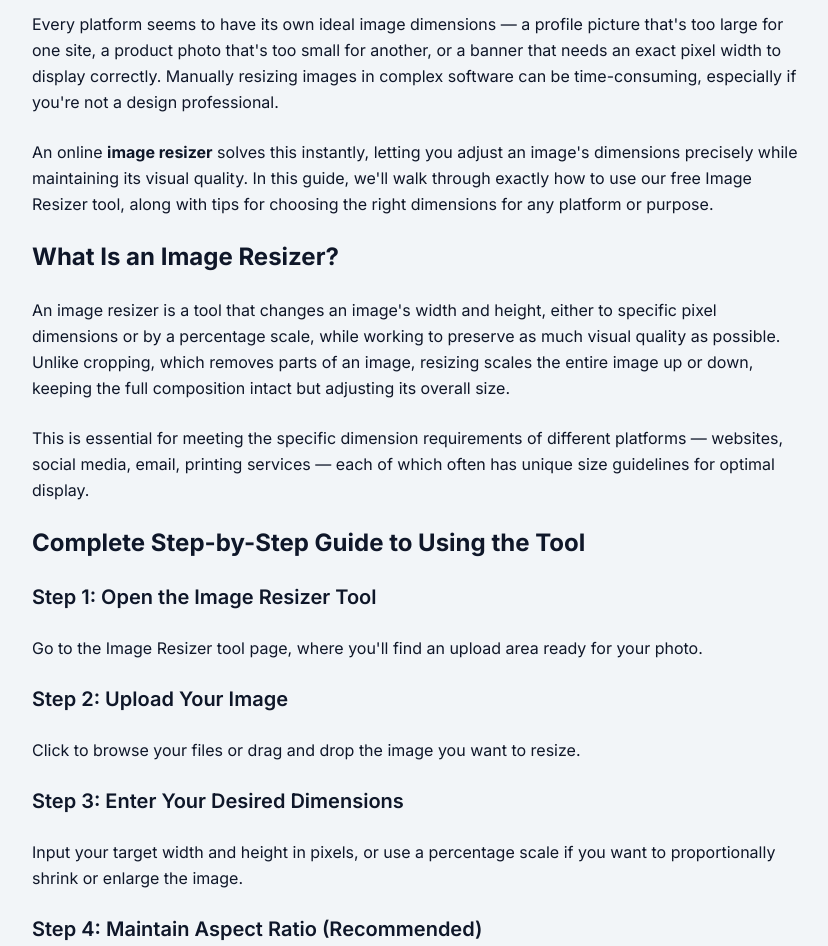
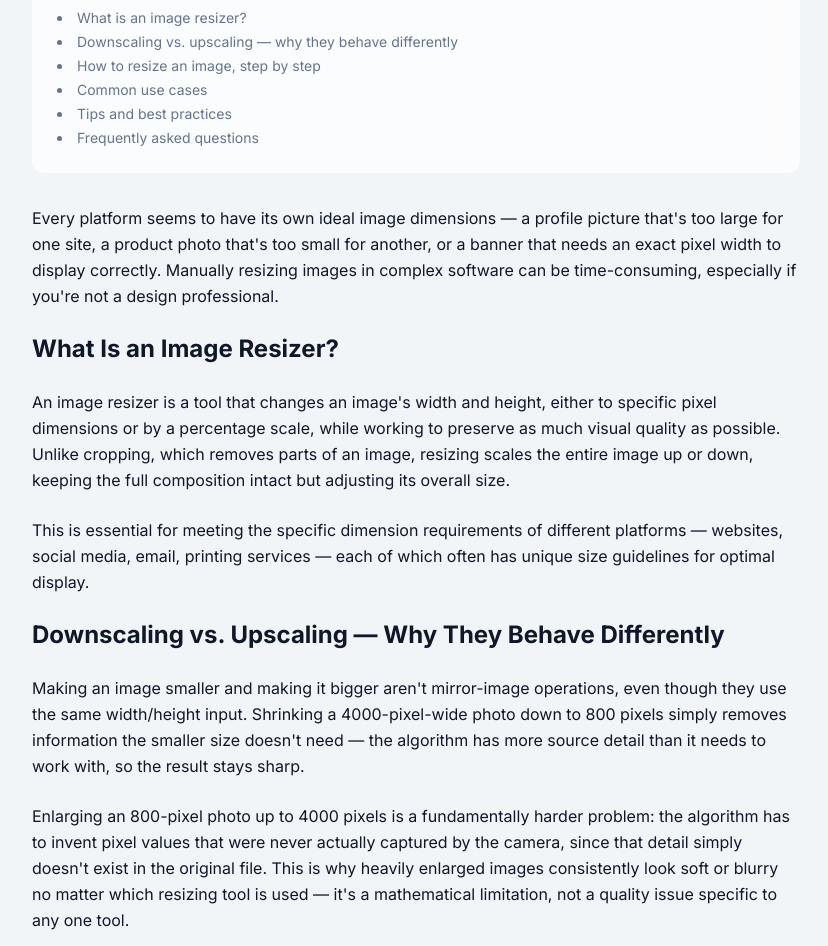
Before and after one commit to surajkumar122024-star/ok01, a Next.js app: page /blog/image-resizer-complete-guide in a window 1280 px wide. Shown: the part 526-1472 px from the top of the page, without its empty margins (224-1052 px from the left). Built offline with nearby package versions, Linux system fonts and the light colour scheme.

Commit message:
Fix image-resizer article: remove false preset/percentage-scaling claims, clarify output is always JPG (transparency lost from PNG input), fix breadcrumb, add TOC and downscale-vs-upscale explanation

```diff
--- a/src/app/blog/image-resizer-complete-guide/page.tsx
+++ b/src/app/blog/image-resizer-complete-guide/page.tsx
@@ -15,7 +15,7 @@ export default function ImageResizerCompleteGuideArticle() {
         {/* Header */}
         <div className="space-y-4">
           <div className="flex items-center gap-2 text-sm text-muted-foreground">
-            <span>Blog</span>
+            <Link href="/blog" className="hover:text-foreground">Blog</Link>
             <span>→</span>
             <span>Image Tools</span>
           </div>
@@ -36,27 +36,57 @@ export default function ImageResizerCompleteGuideArticle() {
 
         <hr className="border-border" />
 
+        {/* Table of Contents */}
+        <nav className="glass rounded-xl border p-6 space-y-2 text-sm">
+          <p className="font-semibold mb-2">In this guide</p>
+          <ul className="space-y-1 list-disc list-inside text-muted-foreground">
+            <li><a href="#what-is" className="hover:text-primary">What is an image resizer?</a></li>
+            <li><a href="#downscale-upscale" className="hover:text-primary">Downscaling vs. upscaling — why they behave differently</a></li>
+            <li><a href="#how-to" className="hover:text-primary">How to resize an image, step by step</a></li>
+            <li><a href="#use-cases" className="hover:text-primary">Common use cases</a></li>
+            <li><a href="#tips" className="hover:text-primary">Tips and best practices</a></li>
+            <li><a href="#faq" className="hover:text-primary">Frequently asked questions</a></li>
+          </ul>
+        </nav>
+
         {/* Content */}
         <div className="prose prose-neutral dark:prose-invert max-w-none space-y-6 text-base leading-relaxed">
 
-          <h2 className="text-2xl font-bold mt-8">Introduction</h2>
+          <p>
+            Every platform seems to have its own ideal image dimensions — a profile picture that's too
+            large for one site, a product photo that's too small for another, or a banner that needs an
+            exact pixel width to display correctly. Manually resizing images in complex software can be
+            time-consuming, especially if you're not a design professional.
+          </p>
 
-          <p>Every platform seems to have its own ideal image dimensions — a profile picture that's too large for one site, a product photo that's too small for another, or a banner that needs an exact pixel width to display correctly. Manually resizing images in complex software can be time-consuming, especially if you're not a design professional.</p>
-          <p>An online <strong>image resizer</strong> solves this instantly, letting you adjust an image's dimensions precisely while maintaining its visual quality. In this guide, we'll walk through exactly how to use our free Image Resizer tool, along with tips for choosing the right dimensions for any platform or purpose.</p>
-
-          <h2 className="text-2xl font-bold mt-8">What Is an Image Resizer?</h2>
+          <h2 id="what-is" className="text-2xl font-bold mt-8">What Is an Image Resizer?</h2>
 
           <p>An image resizer is a tool that changes an image's width and height, either to specific pixel dimensions or by a percentage scale, while working to preserve as much visual quality as possible. Unlike cropping, which removes parts of an image, resizing scales the entire image up or down, keeping the full composition intact but adjusting its overall size.</p>
           <p>This is essential for meeting the specific dimension requirements of different platforms — websites, social media, email, printing services — each of which often has unique size guidelines for optimal display.</p>
 
-          <h2 className="text-2xl font-bold mt-8">Complete Step-by-Step Guide to Using the Tool</h2>
+          <h2 id="downscale-upscale" className="text-2xl font-bold mt-8">Downscaling vs. Upscaling — Why They Behave Differently</h2>
+          <p>
+            Making an image smaller and making it bigger aren't mirror-image operations, even though
+            they use the same width/height input. Shrinking a 4000-pixel-wide photo down to 800 pixels
+            simply removes information the smaller size doesn't need — the algorithm has more source
+            detail than it needs to work with, so the result stays sharp.
+          </p>
+          <p>
+            Enlarging an 800-pixel photo up to 4000 pixels is a fundamentally harder problem: the
+            algorithm has to invent pixel values that were never actually captured by the camera, since
+            that detail simply doesn't exist in the original file. This is why heavily enlarged images
+            consistently look soft or blurry no matter which resizing tool is used — it's a mathematical
+            limitation, not a quality issue specific to any one tool.
+          </p>
+
+          <h2 id="how-to" className="text-2xl font-bold mt-8">Complete Step-by-Step Guide to Using the Tool</h2>
 
           <h3 className="text-xl font-semibold mt-6">Step 1: Open the Image Resizer Tool</h3>
           <p>Go to the Image Resizer tool page, where you'll find an upload area ready for your photo.</p>
           <h3 className="text-xl font-semibold mt-6">Step 2: Upload Your Image</h3>
           <p>Click to browse your files or drag and drop the image you want to resize.</p>
           <h3 className="text-xl font-semibold mt-6">Step 3: Enter Your Desired Dimensions</h3>
-          <p>Input your target width and height in pixels, or use a percentage scale if you want to proportionally shrink or enlarge the image.</p>
+          <p>Input your target width and height in pixels directly — the tool detects your image's original dimensions automatically when you upload it.</p>
           <h3 className="text-xl font-semibold mt-6">Step 4: Maintain Aspect Ratio (Recommended)</h3>
           <p>Enable the "lock aspect ratio" option if available, to prevent your image from appearing stretched or distorted when resized.</p>
           <h3 className="text-xl font-semibold mt-6">Step 5: Resize the Image</h3>
@@ -68,9 +98,8 @@ export default function ImageResizerCompleteGuideArticle() {
 
           <ul className="list-disc pl-6 space-y-2">
           <li><strong>Precise pixel dimension input</strong> for exact size control.</li>
-          <li><strong>Percentage-based scaling</strong> for quick proportional resizing.</li>
           <li><strong>Aspect ratio lock</strong> to prevent image distortion.</li>
-          <li><strong>Preset size options</strong> for common platforms like social media profile pictures or banners.</li>
+          <li><strong>Automatic dimension detection</strong>, showing your image's original width and height the moment you upload it.</li>
           <li><strong>High-quality resizing algorithm</strong> that minimizes quality loss.</li>
           <li><strong>No software installation required</strong> — works entirely in your browser.</li>
           <li><strong>Free and unlimited use</strong> with no watermarks added.</li>
@@ -85,7 +114,7 @@ export default function ImageResizerCompleteGuideArticle() {
           <p><strong>4. Saves Time Compared to Manual Editing</strong> Instead of opening complex photo editing software, you can resize an image accurately in just a few clicks.</p>
           <p><strong>5. Improves User Experience</strong> Correctly sized images load faster and display properly across devices, contributing to a smoother overall experience for website visitors.</p>
 
-          <h2 className="text-2xl font-bold mt-8">Common Use Cases</h2>
+          <h2 id="use-cases" className="text-2xl font-bold mt-8">Common Use Cases</h2>
 
           <ul className="list-disc pl-6 space-y-2">
           <li><strong>Resizing profile pictures</strong> to meet the exact specifications of social media platforms.</li>
@@ -97,7 +126,7 @@ export default function ImageResizerCompleteGuideArticle() {
           <li><strong>Creating thumbnail images</strong> for videos, blog posts, or online course content.</li>
           </ul>
 
-          <h2 className="text-2xl font-bold mt-8">Tips &amp; Best Practices</h2>
+          <h2 id="tips" className="text-2xl font-bold mt-8">Tips &amp; Best Practices</h2>
 
           <ul className="list-disc pl-6 space-y-2">
           <li>Always enable the "lock aspect ratio" option when resizing to avoid stretching or distorting your image.</li>
@@ -108,7 +137,7 @@ export default function ImageResizerCompleteGuideArticle() {
           <li>Keep your original, unresized image as a backup in case you need different dimensions for another platform later.</li>
           </ul>
 
-          <h2 className="text-2xl font-bold mt-8">Frequently Asked Questions</h2>
+          <h2 id="faq" className="text-2xl font-bold mt-8">Frequently Asked Questions</h2>
           <h3 className="text-lg font-semibold mt-4">What is an image resizer used for?</h3>
           <p>An image resizer changes an image's width and height to specific dimensions or a percentage scale, helping it meet the requirements of different platforms and use cases.</p>
           <h3 className="text-lg font-semibold mt-4">Does resizing an image reduce its quality?</h3>
@@ -118,7 +147,7 @@ export default function ImageResizerCompleteGuideArticle() {
           <h3 className="text-lg font-semibold mt-4">Is this Image Resizer tool free to use?</h3>
           <p>Yes, it's completely free with no sign-up, watermarks, or hidden charges.</p>
           <h3 className="text-lg font-semibold mt-4">What image formats does the resizer support?</h3>
-          <p>The tool typically supports common formats like JPG, PNG, and WebP for both upload and download.</p>
+          <p>You can upload JPG, PNG, or WebP images, but the resized output is generated as a JPG regardless of the input format. If your original PNG had transparency, keep that in mind since JPG doesn't support transparent backgrounds.</p>
           <h3 className="text-lg font-semibold mt-4">Can I resize multiple images at once?</h3>
           <p>Most resizing tools are optimized for adjusting one image at a time to ensure precise, individual control over each photo's final dimensions.</p>
           <h3 className="text-lg font-semibold mt-4">What happens if I don't lock the aspect ratio?</h3>
```
